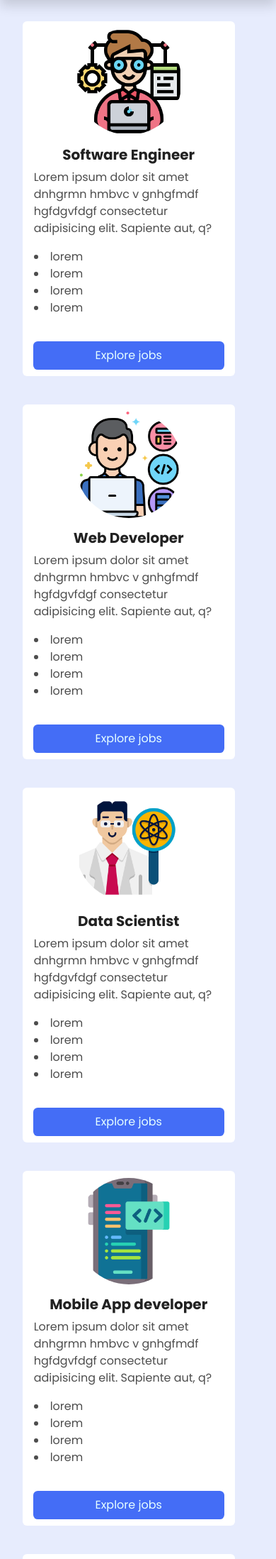
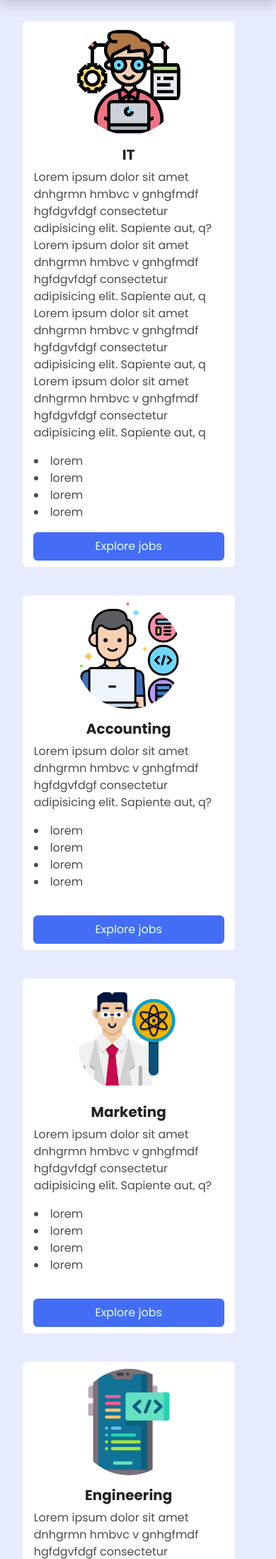
Before and after one commit to LakshanRukantha/CeylonJobSeeker, a PHP site: page /categories.html in a window 390 px wide. Shown: the part 59-2256 px from the top of the page at 71% size. Run offline with PHP 8.4, Linux system fonts and the light colour scheme; some libraries are stand-ins or nearby versions.

Commit message:
Modified card tittles and css responsive issues

```diff
--- a/categories.html
+++ b/categories.html
@@ -68,9 +68,13 @@
               <img src="assets\images\category\se.png" alt="Card image cap">
             </div>
             <div class="card-body" >
-              <h5 class="card-title"><b>Software Engineer</b></h5>
+              <h5 class="card-title"><b>IT</b></h5>
               <div class="card-text">
-                <p>Lorem ipsum dolor sit amet dnhgrmn hmbvc v gnhgfmdf hgfdgvfdgf consectetur adipisicing elit. Sapiente aut, q?</p>
+                <p>Lorem ipsum dolor sit amet dnhgrmn hmbvc v gnhgfmdf hgfdgvfdgf consectetur adipisicing elit. Sapiente aut, q?
+                  Lorem ipsum dolor sit amet dnhgrmn hmbvc v gnhgfmdf hgfdgvfdgf consectetur adipisicing elit. Sapiente aut, q
+                  Lorem ipsum dolor sit amet dnhgrmn hmbvc v gnhgfmdf hgfdgvfdgf consectetur adipisicing elit. Sapiente aut, q
+                  Lorem ipsum dolor sit amet dnhgrmn hmbvc v gnhgfmdf hgfdgvfdgf consectetur adipisicing elit. Sapiente aut, q
+                </p>
                 <li>lorem</li>
                 <li>lorem</li>
                 <li>lorem</li>
@@ -84,7 +88,7 @@
               <img src="assets\images\category\wb.png" alt="Card image cap">
             </div>
             <div class="card-body" >
-              <h5 class="card-title"><b>Web Developer</b></h5>
+              <h5 class="card-title"><b>Accounting</b></h5>
               <div class="card-text">
                 <p>Lorem ipsum dolor sit amet dnhgrmn hmbvc v gnhgfmdf hgfdgvfdgf consectetur adipisicing elit. Sapiente aut, q?</p>
                 <li>lorem</li>
@@ -100,7 +104,7 @@
               <img src="assets\images\category\ds.png" alt="Card image cap">
             </div>
             <div class="card-body" >
-              <h5 class="card-title"><b>Data Scientist</b></h5>
+              <h5 class="card-title"><b>Marketing</b></h5>
               <div class="card-text">
                 <p>Lorem ipsum dolor sit amet dnhgrmn hmbvc v gnhgfmdf hgfdgvfdgf consectetur adipisicing elit. Sapiente aut, q?</p>
                 <li>lorem</li>
@@ -116,7 +120,7 @@
               <img src="assets\images\category\mad.png" alt="Card image cap">
             </div>
             <div class="card-body" >
-              <h5 class="card-title"><b>Mobile App developer</b></h5>
+              <h5 class="card-title"><b>Engineering</b></h5>
               <div class="card-text">
                 <p>Lorem ipsum dolor sit amet dnhgrmn hmbvc v gnhgfmdf hgfdgvfdgf consectetur adipisicing elit. Sapiente aut, q?</p>
                 <li>lorem</li>
@@ -132,7 +136,7 @@
               <img src="assets\images\category\sa.png" alt="Card image cap">
             </div>
             <div class="card-body" >
-              <h5 class="card-title"><b>System Administraitor</b></h5>
+              <h5 class="card-title"><b>Teaching</b></h5>
               <div class="card-text">
                 <p>Lorem ipsum dolor sit amet dnhgrmn hmbvc v gnhgfmdf hgfdgvfdgf consectetur adipisicing elit. Sapiente aut, q?</p>
                 <li>lorem</li>
@@ -148,7 +152,7 @@
               <img src="assets\images\category\ne.png" alt="Card image cap">
             </div>
             <div class="card-body" >
-              <h5 class="card-title"><b>Network Engineer</b></h5>
+              <h5 class="card-title"><b>Medical</b></h5>
               <div class="card-text">
                 <p>Lorem ipsum dolor sit amet dnhgrmn hmbvc v gnhgfmdf hgfdgvfdgf consectetur adipisicing elit. Sapiente aut, q?</p>
                 <li>lorem</li>
@@ -164,7 +168,7 @@
               <img src="assets\images\category\iss.png" alt="Card image cap">
             </div>
             <div class="card-body" >
-              <h5 class="card-title"><b>IT Support Specialist</b></h5>
+              <h5 class="card-title"><b>Other</b></h5>
               <div class="card-text">
                 <p>Lorem ipsum dolor sit amet dnhgrmn hmbvc v gnhgfmdf hgfdgvfdgf consectetur adipisicing elit. Sapiente aut, q?</p>
                 <li>lorem</li>
@@ -180,7 +184,7 @@
               <img src="assets\images\category\sm.png" alt="Card image cap">
             </div>
             <div class="card-body" >
-              <h5 class="card-title"><b>Sales and Marketing</b></h5>
+              <h5 class="card-title"><b>Tittle</b></h5>
               <div class="card-text">
                 <p>Lorem ipsum dolor sit amet dnhgrmn hmbvc v gnhgfmdf hgfdgvfdgf consectetur adipisicing elit. Sapiente aut, q?</p>
                 <li>lorem</li>
@@ -196,7 +200,7 @@
               <img src="assets\images\category\sr.png" alt="Card image cap">
             </div>
             <div class="card-body" >
-              <h5 class="card-title"><b>Sales Representative</b></h5>
+              <h5 class="card-title"><b>Tittle</b></h5>
               <div class="card-text">
                 <p>Lorem ipsum dolor sit amet dnhgrmn hmbvc v gnhgfmdf hgfdgvfdgf consectetur adipisicing elit. Sapiente aut, q?</p>
                 <li>lorem</li>
@@ -212,7 +216,7 @@
               <img src="assets\images\category\mm.png" alt="Card image cap">
             </div>
             <div class="card-body" >
-              <h5 class="card-title"><b>Marketing Manager</b></h5>
+              <h5 class="card-title"><b>Tittle</b></h5>
               <div class="card-text">
                 <p>Lorem ipsum dolor sit amet dnhgrmn hmbvc v gnhgfmdf hgfdgvfdgf consectetur adipisicing elit. Sapiente aut, q?</p>
                 <li>lorem</li>
--- a/styles/category.css
+++ b/styles/category.css
@@ -5,13 +5,12 @@ div .main {
   padding: 5px 3%;
   display: flex;
   flex-wrap: wrap;
-  justify-content: space-between;
 }
 div .card {
   max-width: 300px;
+  min-width: 300px;
   flex: 1 1 210px;
   min-height: 500px;
-  max-height: 600px;
   border: 1px;
   margin: 20px;
 
@@ -30,6 +29,7 @@ div .card .icon img {
   display: block;
   margin-left: auto;
   margin-right: auto;
+  background-color: ;
 }
 div .card .card-body {
   object-fit: cover;
```
